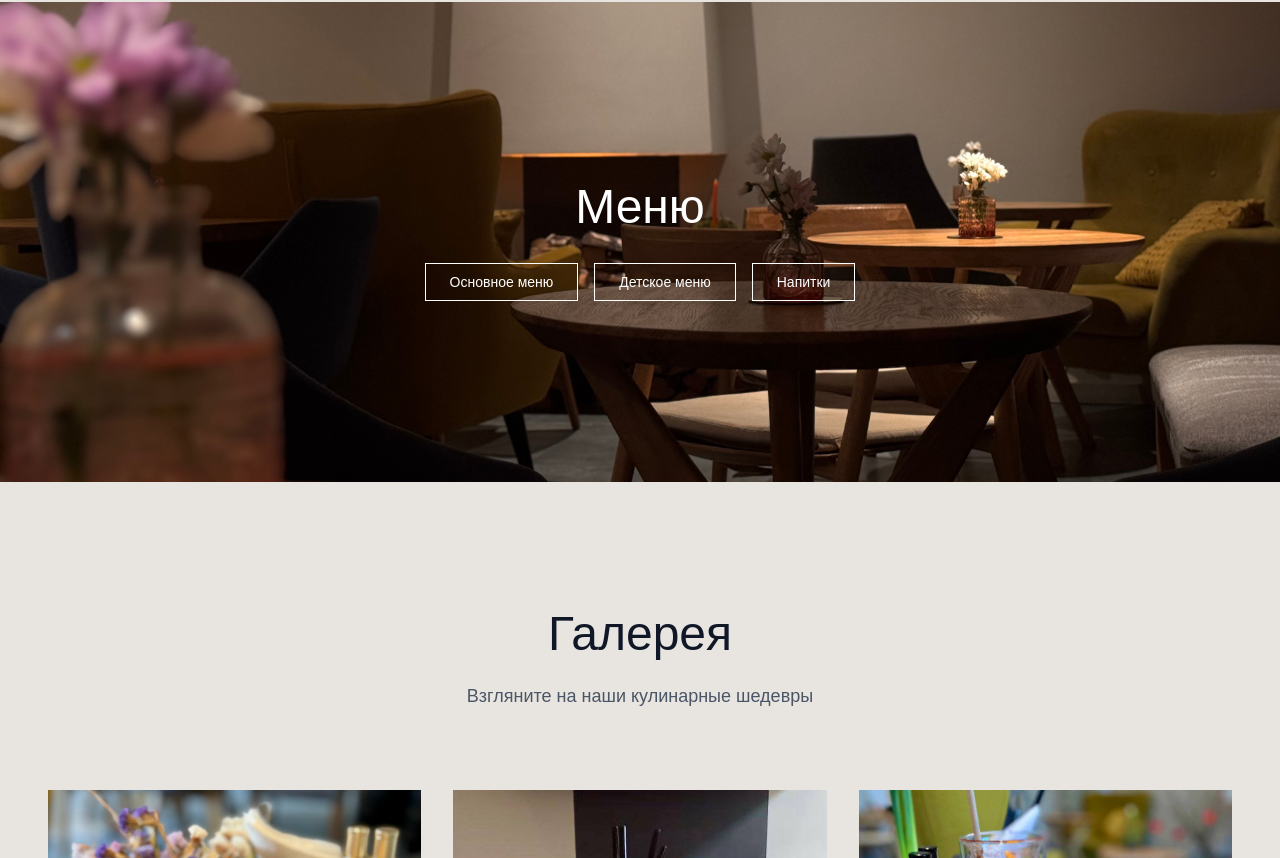
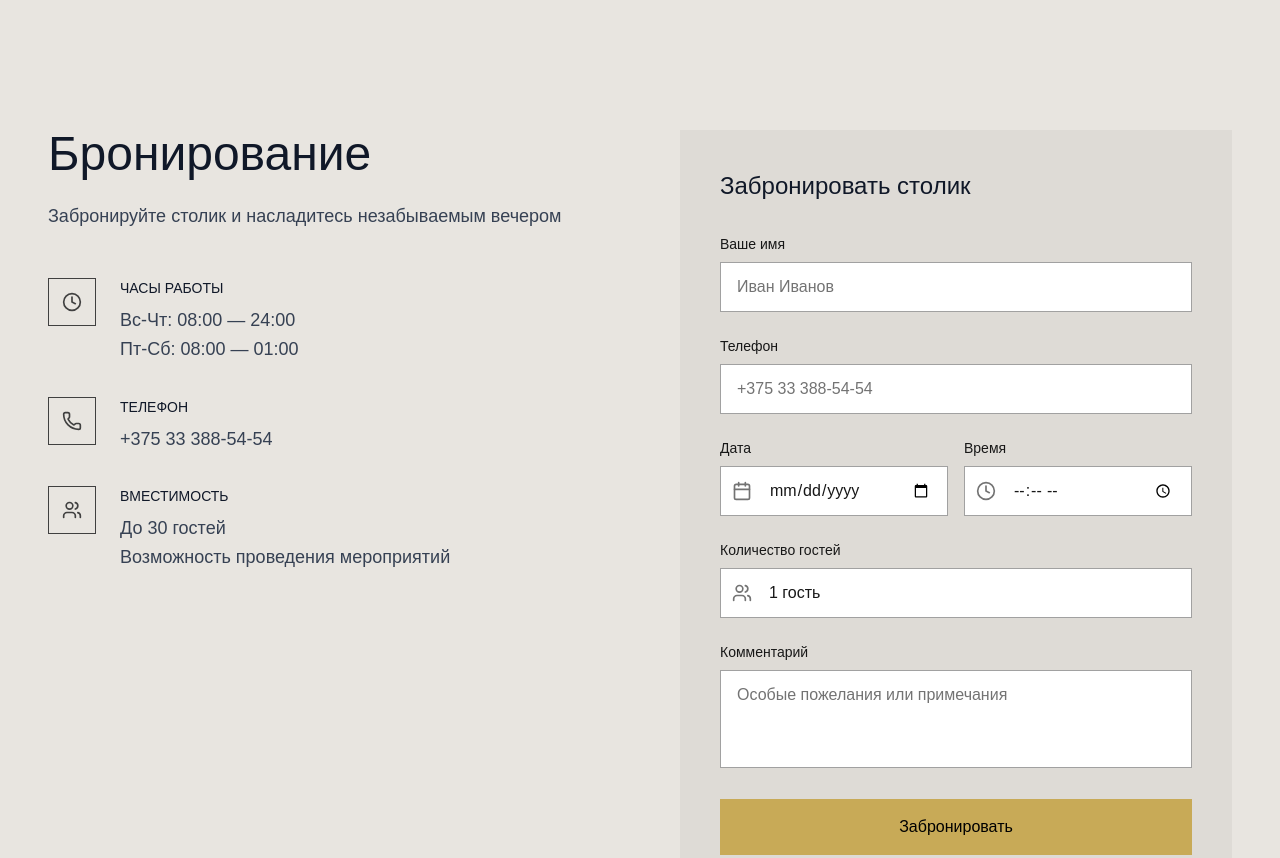
Before and after one commit to Kultura-web/finalnextkultura, a Next.js app: page /restaurant in a window 1280 px wide. Shown: the part 1882-2740 px from the top of the page. Built offline with nearby package versions, Linux system fonts and the light colour scheme.

Commit message:
Updated RestaurantMenu.tsx

```diff
--- a/components/components/restaurant/RestaurantMenu.tsx
+++ b/components/components/restaurant/RestaurantMenu.tsx
@@ -1,97 +1,286 @@
-"use client";
+'use client'
 
-import { useEffect, useRef, useState } from "react";
-import Image from "next/image";
+import { useEffect, useRef, useState } from 'react';
+import { Clock, Users, Calendar, Phone } from 'lucide-react';
 
-export default function RestaurantMenu() {
+export default function RestaurantReservation() {
   const [isVisible, setIsVisible] = useState(false);
   const sectionRef = useRef<HTMLDivElement>(null);
+
+  // Form state
+  const [name, setName] = useState('');
+  const [phone, setPhone] = useState('');
+  const [date, setDate] = useState('');
+  const [time, setTime] = useState('');
+  const [guests, setGuests] = useState('1 гость');
+  const [comment, setComment] = useState('');
+
+  const handleSubmit = async (event: React.FormEvent) => {
+    event.preventDefault();
+
+    if (!name || !phone || !date || !time || !guests) {
+      alert('Please fill in all required fields.');
+      return;
+    }
+
+    const reservationData = {
+      name,
+      phone,
+      date,
+      time,
+      guests,
+      comment,
+    };
+
+    try {
+      const response = await fetch('/api/reservation', {
+        method: 'POST',
+        headers: { 'Content-Type': 'application/json' },
+        body: JSON.stringify(reservationData),
+      });
+
+      if (response.ok) {
+        alert('Бронирование успешно!');
+        setName('');
+        setPhone('');
+        setDate('');
+        setTime('');
+        setGuests('1 гость');
+        setComment('');
+      } else {
+        alert('Ошибка с бронированием, попробуйте позже');
+      }
+    } catch (error) {
+      console.error('Error submitting reservation:', error);
+      alert('There was an error with the submission. Please try again later.');
+    }
+  };
 
   useEffect(() => {
     const observer = new IntersectionObserver(
       ([entry]) => {
-        if (entry.isIntersecting) {
-          setIsVisible(true);
-        }
+        if (entry.isIntersecting) setIsVisible(true);
       },
       { threshold: 0.1 }
     );
 
-    if (sectionRef.current) {
-      observer.observe(sectionRef.current);
-    }
+    if (sectionRef.current) observer.observe(sectionRef.current);
 
     return () => {
-      if (sectionRef.current) {
-        observer.unobserve(sectionRef.current);
-      }
+      if (sectionRef.current) observer.unobserve(sectionRef.current);
     };
   }, []);
 
-  const handleDownload = (fileName: string) => {
-    const link = document.createElement("a");
-    link.href = fileName;
-    link.target = "_blank"; // Opens in a new tab/window
-    document.body.appendChild(link);
-    link.click();
-    document.body.removeChild(link);
-  };
+  return (
+    <section id="reservation" className="py-32 bg-[#e8e5e0]" ref={sectionRef}>
+      <div className="max-w-7xl mx-auto px-6 md:px-12">
+        <div className="grid grid-cols-1 lg:grid-cols-2 gap-20">
 
-  return (
-    <section
-      id="menu"
-      ref={sectionRef}
-      className="relative flex flex-col items-center justify-center text-center py-20 md:py-28"
-      style={{
-        minHeight: "60vh",
-      }}
-    >
-      {/* Dark overlay for contrast */}
-      <div className="absolute inset-0 bg-black/40" />
+          {/* Info column */}
+          <div>
+            <h2
+              className={`text-3xl md:text-5xl font-light text-gray-900 mb-4 transform transition-all duration-1000 ${
+                isVisible ? 'opacity-100 translate-y-0' : 'opacity-0 translate-y-8'
+              }` }
+            >
+              Бронирование
+            </h2>
 
-      {/* Next.js Image component as the background */}
-      <div className="absolute inset-0 z-0">
-        <Image
-          src="/Resto/IMG_20251119_175624_816.jpg"
-          alt="Restaurant Menu"
-          layout="fill"
-          objectFit="cover"
-          quality={100}
-        />
-      </div>
+            <p
+              className={`text-gray-700 text-lg mt-6 mb-12 transform transition-all duration-1000 ${
+                isVisible ? 'opacity-100 translate-y-0' : 'opacity-0 translate-y-8'
+              }`}
+              style={{ transitionDelay: '0.2s' }}
+            >
+              Забронируйте столик и насладитесь незабываемым вечером
+            </p>
 
-      <div className="relative z-10 w-full px-4">
-        <div className="max-w-5xl mx-auto">
-          <h2
-            className={`text-3xl md:text-5xl font-light text-white mb-8 transform transition-all duration-1000 ${
-              isVisible ? "opacity-100 translate-y-0" : "opacity-0 translate-y-8"
+            <div className="space-y-8">
+
+              {/* Hours */}
+              <div
+                className={`flex items-start gap-6 group hover:translate-x-4 transition-all duration-500 transform ${
+                  isVisible ? 'opacity-100 translate-y-0' : 'opacity-0 translate-y-8'
+                }`}
+                style={{ transitionDelay: '0.4s' }}
+              >
+                <div className="w-12 h-12 border border-neutral-700 flex items-center justify-center flex-shrink-0 group-hover:bg-neutral-700 group-hover:scale-110 transition-all duration-300">
+                  <Clock className="w-5 h-5 text-neutral-700 group-hover:text-white transition-colors duration-300" />
+                </div>
+                <div>
+                  <h4 className="text-sm font-normal text-gray-900 mb-2">ЧАСЫ РАБОТЫ</h4>
+                  <p className="text-gray-700 text-lg leading-relaxed">
+                    Вс-Чт: 08:00 — 24:00<br />
+                    Пт-Сб: 08:00 — 01:00
+                  </p>
+                </div>
+              </div>
+
+              {/* Phone */}
+              <div
+                className={`flex items-start gap-6 group hover:translate-x-4 transition-all duration-500 transform ${
+                  isVisible ? 'opacity-100 translate-y-0' : 'opacity-0 translate-y-8'
+                }`}
+                style={{ transitionDelay: '0.6s' }}
+              >
+                <div className="w-12 h-12 border border-neutral-700 flex items-center justify-center flex-shrink-0 group-hover:bg-neutral-700 group-hover:scale-110 transition-all duration-300">
+                  <Phone className="w-5 h-5 text-neutral-700 group-hover:text-white transition-colors duration-300" />
+                </div>
+                <div>
+                  <h4 className="text-sm font-normal text-gray-900 mb-2">ТЕЛЕФОН</h4>
+                  <a
+                    href="tel:+375333428888"
+                    className="text-gray-700 text-lg leading-relaxed hover:text-neutral-900 transition-colors"
+                  >
+                    +375 33 388-54-54
+                  </a>
+                </div>
+              </div>
+
+              {/* Capacity */}
+              <div
+                className={`flex items-start gap-6 group hover:translate-x-4 transition-all duration-500 transform ${
+                  isVisible ? 'opacity-100 translate-y-0' : 'opacity-0 translate-y-8'
+                }`}
+                style={{ transitionDelay: '0.8s' }}
+              >
+                <div className="w-12 h-12 border border-neutral-700 flex items-center justify-center flex-shrink-0 group-hover:bg-neutral-700 group-hover:scale-110 transition-all duration-300">
+                  <Users className="w-5 h-5 text-neutral-700 group-hover:text-white transition-colors duration-300" />
+                </div>
+                <div>
+                  <h4 className="text-sm font-normal text-gray-900 mb-2">ВМЕСТИМОСТЬ</h4>
+                  <p className="text-gray-700 text-lg leading-relaxed">
+                    До 30 гостей<br />
+                    Возможность проведения мероприятий
+                  </p>
+                </div>
+              </div>
+
+            </div>
+          </div>
+
+          {/* Form column */}
+          <div
+            className={`bg-[#dedbd6] p-10 transform transition-all duration-1000 hover:shadow-2xl ${
+              isVisible ? 'opacity-100 translate-y-0' : 'opacity-0 translate-y-8'
             }`}
+            style={{ transitionDelay: '0.5s' }}
           >
-            Меню
-          </h2>
+            <h3 className="text-2xl font-light text-gray-900 mb-8">
+              Забронировать столик
+            </h3>
 
-          <div className="flex flex-wrap items-center justify-center gap-4">
-            <button
-              onClick={() => handleDownload("/Menu3.pdf")}
-              className="px-6 py-2 text-sm border border-white text-white hover:bg-white hover:text-black transition-all duration-300"
-            >
-              Основное меню
-            </button>
+            <form className="space-y-6" onSubmit={handleSubmit}>
 
-            <button
-              onClick={() => handleDownload("/Menu2.pdf")}
-              className="px-6 py-2 text-sm border border-white text-white hover:bg-white hover:text-black transition-all duration-300"
-            >
-              Детское меню
-            </button>
+              {/* Name */}
+              <div>
+                <label className="block text-sm font-medium text-neutral-900 mb-2">
+                  Ваше имя
+                </label>
+                <input
+                  type="text"
+                  placeholder="Иван Иванов"
+                  value={name}
+                  onChange={(e) => setName(e.target.value)}
+                  className="w-full px-4 py-3 border border-neutral-400 text-neutral-900 placeholder:text-neutral-500 bg-white focus:border-neutral-800 focus:ring-2 focus:ring-neutral-800/20 focus:outline-none transition-all duration-300"
+                />
+              </div>
 
-            <button
-              onClick={() => handleDownload("/Menu1.pdf")}
-              className="px-6 py-2 text-sm border border-white text-white hover:bg-white hover:text-black transition-all duration-300"
-            >
-              Напитки
-            </button>
+              {/* Phone */}
+              <div>
+                <label className="block text-sm font-medium text-neutral-900 mb-2">
+                  Телефон
+                </label>
+                <input
+                  type="tel"
+                  placeholder="+375 33 388-54-54"
+                  value={phone}
+                  onChange={(e) => setPhone(e.target.value)}
+                  className="w-full px-4 py-3 border border-neutral-400 text-neutral-900 placeholder:text-neutral-500 bg-white focus:border-neutral-800 focus:ring-2 focus:ring-neutral-800/20 focus:outline-none transition-all duration-300"
+                />
+              </div>
+
+{/* Date & Time */}
+<div className="grid grid-cols-1 md:grid-cols-2 gap-4 max-w-[80vw]">
+  <div>
+    <label className="block text-sm font-medium text-neutral-900 mb-2">
+      Дата
+    </label>
+    <div className="relative">
+      <Calendar className="absolute left-3 top-1/2 -translate-y-1/2 w-5 h-5 text-neutral-500" />
+      <input
+        type="date"
+        value={date}
+        onChange={(e) => setDate(e.target.value)}
+        className="w-full max-w-[240px] pl-12 pr-4 py-3 border border-neutral-400 text-neutral-900 bg-white focus:border-neutral-800 focus:ring-2 focus:ring-neutral-800/20 focus:outline-none transition-all duration-300"
+      />
+    </div>
+  </div>
+
+  <div>
+    <label className="block text-sm font-medium text-neutral-900 mb-2">
+      Время
+    </label>
+    <div className="relative">
+      <Clock className="absolute left-3 top-1/2 -translate-y-1/2 w-5 h-5 text-neutral-500" />
+      <input
+        type="time"
+        value={time}
+        onChange={(e) => setTime(e.target.value)}
+        className="w-full max-w-[240px] pl-12 pr-4 py-3 border border-neutral-400 text-neutral-900 bg-white focus:border-neutral-800 focus:ring-2 focus:ring-neutral-800/20 focus:outline-none transition-all duration-300"
+      />
+    </div>
+  </div>
+</div>
+
+
+
+              {/* Guests */}
+              <div>
+                <label className="block text-sm font-medium text-neutral-900 mb-2">
+                  Количество гостей
+                </label>
+                <div className="relative">
+                  <Users className="absolute left-3 top-1/2 -translate-y-1/2 w-5 h-5 text-neutral-500" />
+                  <select
+                    value={guests}
+                    onChange={(e) => setGuests(e.target.value)}
+                    className="w-full pl-12 pr-4 py-3 border border-neutral-400 text-neutral-900 bg-white focus:border-neutral-800 focus:ring-2 focus:ring-neutral-800/20 focus:outline-none transition-all duration-300 appearance-none"
+                  >
+                    <option>1 гость</option>
+                    <option>2 гостя</option>
+                    <option>3 гостя</option>
+                    <option>4 гостя</option>
+                    <option>5+ гостей</option>
+                  </select>
+                </div>
+              </div>
+
+              {/* Comment */}
+              <div>
+                <label className="block text-sm font-medium text-neutral-900 mb-2">
+                  Комментарий
+                </label>
+                <textarea
+                  rows={3}
+                  placeholder="Особые пожелания или примечания"
+                  value={comment}
+                  onChange={(e) => setComment(e.target.value)}
+                  className="w-full px-4 py-3 border border-neutral-400 text-neutral-900 placeholder:text-neutral-500 bg-white focus:border-neutral-800 focus:ring-2 focus:ring-neutral-800/20 focus:outline-none resize-none transition-all duration-300"
+                />
+              </div>
+
+              {/* Submit */}
+              <button
+                type="submit"
+                className="w-full px-8 py-4 bg-[#c8aa57] text-black hover:bg-[#c8aa57] transition-all duration-300 hover:scale-105"
+              >
+                Забронировать
+              </button>
+
+            </form>
           </div>
+
         </div>
       </div>
     </section>
```
